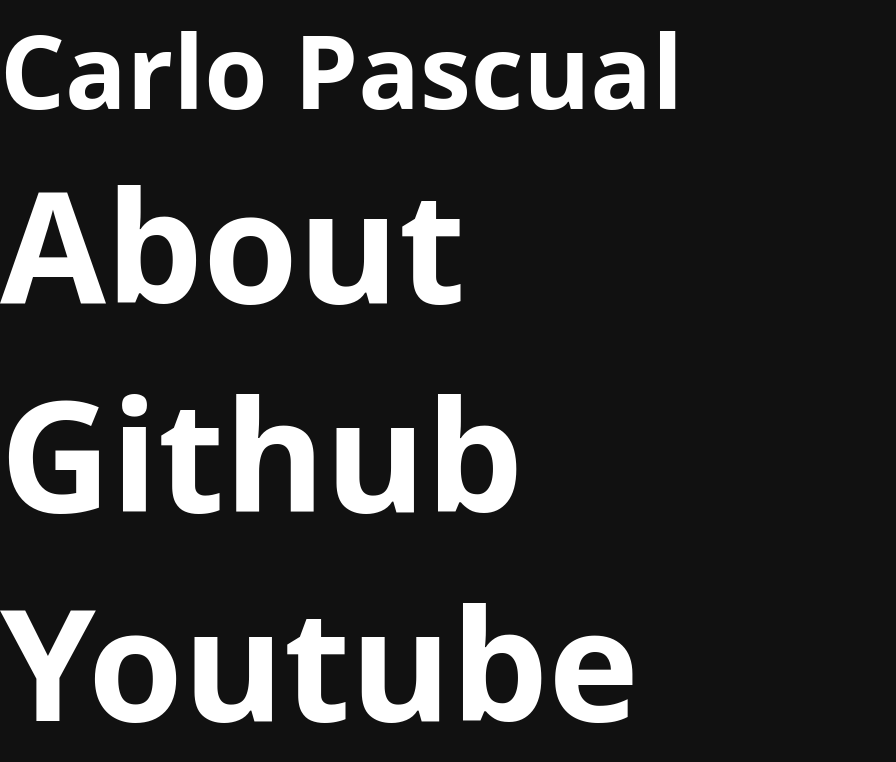
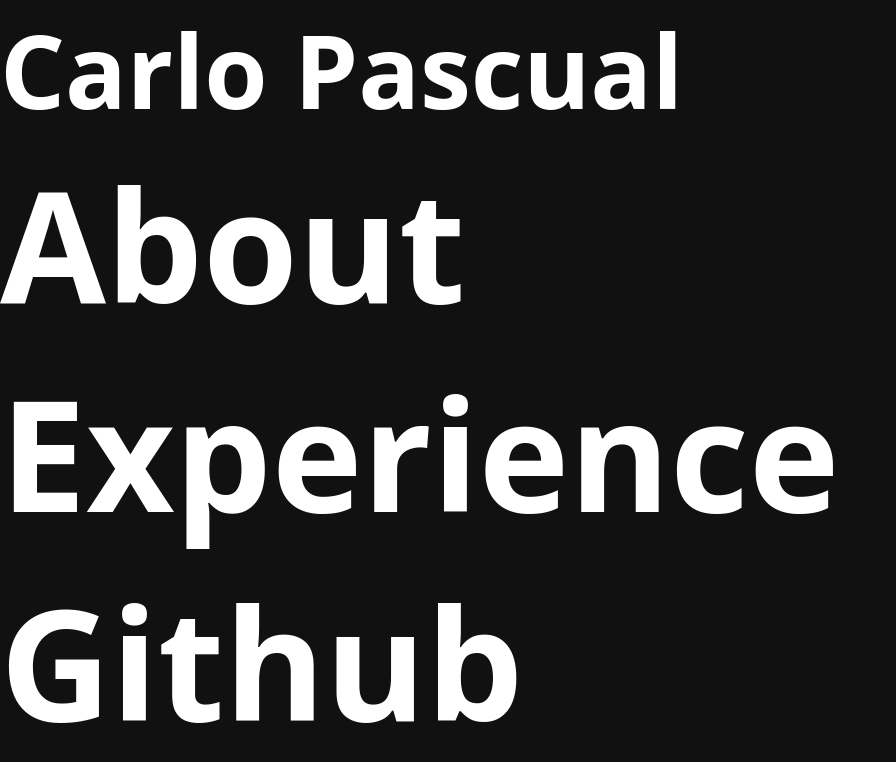
Before and after one commit to carlopascual/portfoliov2, a Next.js app: page / in a window 1280 px wide. Shown: the top 762 px of the page, without its empty margins (0-896 px from the left). Built offline with nearby package versions, Linux system fonts and the light colour scheme.

Commit message:
Add preliminary experience items

```diff
--- a/src/app/page.js
+++ b/src/app/page.js
@@ -4,6 +4,7 @@ import { useSpring, animated } from '@react-spring/web'
 import { BackgroundContext, ScreenPositionContext } from './context';
 import Item from './components/item';
 import Screen from './components/screen';
+import useFitText from "use-fit-text";
 import { MAIN_SCREEN_SIZE } from './constants';
 
 export default function Home() {
@@ -97,13 +98,23 @@ const Body = () => {
           Sample screen.
         </h2>
         <BackItem />
+      </>,
+      'Experience': <>
+        <Item style={{ fontSize: '8vw' }} >Experience</Item>
+        <Item style={{ fontSize: '8vw' }} onClick={nextScreen}>Unity Technologies</Item>
+        <Item backgroundColor="#000032" onClick={nextScreen}>Trustpilot</Item>
+        <Item onClick={nextScreen}>Feats</Item>
+        <Item backgroundColor="rgb(242, 125, 0)" onClick={nextScreen}>Quadric</Item>
+        <Item backgroundColor="#C74634" onClick={nextScreen}>Oracle</Item>
+        <Item backgroundColor="#00aeef" onClick={nextScreen}>FactSet</Item>
       </>
     },
     2: {
       'Hello': <>
         <Item textBlack backgroundColor="#FFDC00" onClick={nextScreen}>and welcome!</Item>
         <Item onClick={() => previousScreen({ newBg: 'black', newColor: 'white' })}>{"> Back"}</Item>
-      </>
+      </>,
+
     },
     3: {
       'Hello': <>
@@ -113,7 +124,7 @@ const Body = () => {
     }
   }
 
-  return <animated.main style={{ position: 'relative', overflow: 'scroll', height: '100vh', ...background }}>
+  return <animated.main style={{ position: 'relative', overflow: 'scroll', overflowX: 'hidden', height: '100vh', ...background }}>
     <Screen index={0}>
       <Item backgroundColor="#0074D9" style={{ fontSize: '8vw' }} onClick={() => {
         // nextScreen({ screenKey: 'Hello', newBg: null })
@@ -121,6 +132,9 @@ const Body = () => {
       <Item onClick={() => {
         nextScreen({ screenKey: 'Hello' })
       }}>About</Item>
+      <Item onClick={() => {
+        nextScreen({ screenKey: 'Experience' })
+      }}>Experience</Item>
       <Item backgroundColor="#333" onClick={() => {
         nextScreen({ screenKey: 'Orange', newBg: '#333' })
       }}>Github</Item>
```
Also changed, not shown: 1 other file (tests, documents, lock files or other folders).
